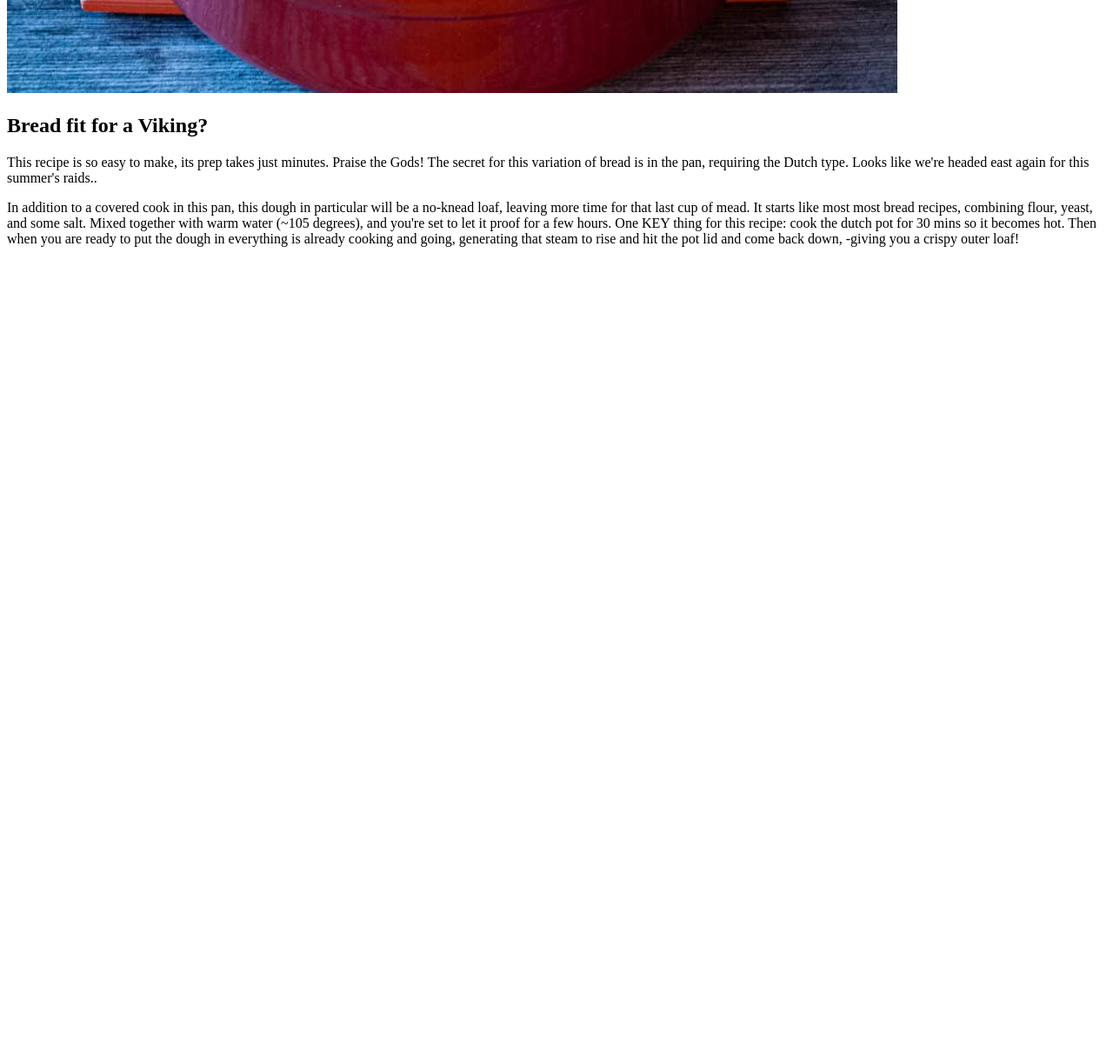
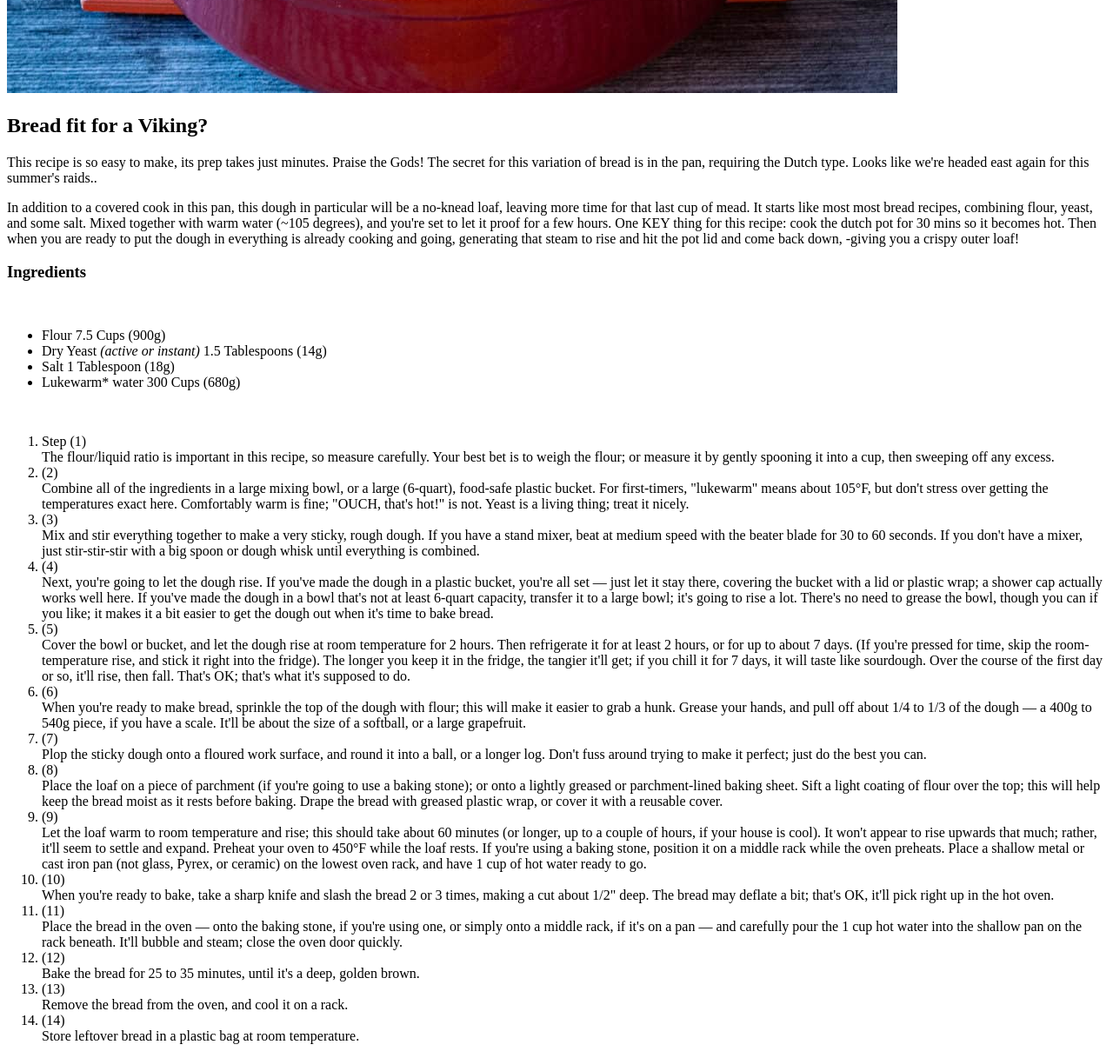
Before and after one commit to Ulfbar/odin-recipes, a plain HTML site: page recipes/dutch-oven-bread.html in a window 1280 px wide. Shown: the part 639-1856 px from the top of the page at 87% size. Before the commit the page ends 939 px from the top, so only its background shows below. Drawn offline with Linux system fonts and the light colour scheme.

Commit message:
create recipe lists for ingredients and steps

```diff
--- a/recipes/dutch-oven-bread.html
+++ b/recipes/dutch-oven-bread.html
@@ -11,6 +11,8 @@
         <p>This recipe is so easy to make, its prep takes just minutes. Praise the Gods! The secret for this variation of bread
            is in the pan, requiring <a href"https://www.ecosia.org/images?q=dutch%20oven%20pots">the Dutch type</a>. Looks like we're headed east again for this summer's raids..
         </p>
+        <!--Fix typo in below paragraph"most most"
+            touch up ending language"-->
         <p>
             In addition to a covered cook in this pan, this dough in particular will be a no-knead loaf, leaving more time for that last cup of mead.
             It starts like most most bread recipes, combining flour, yeast, and some salt. Mixed together with warm water (~105 degrees), and you're set
@@ -18,7 +20,72 @@
             dough in everything is already cooking and going, generating that steam to rise and hit the pot lid and come back down, -giving you a crispy outer loaf!
         </p>
 
-
-
+        <h3>Ingredients</h3>
+        <br>
+        <ul>
+            <li>Flour 7.5 Cups (900g) </li>
+            <li> Dry Yeast <i>(active or instant)</i> 1.5 Tablespoons (14g)</li>
+            <li>Salt 1 Tablespoon (18g)</li>
+            <li>Lukewarm* water 300 Cups (680g)</li>
+        </ul>
+        <br>
+        <ol>
+            <li>Step (1)
+                <br>
+                The flour/liquid ratio is important in this recipe, so measure carefully. Your best bet is to weigh the flour; or measure it by gently spooning it into a cup, then sweeping off any excess.
+            </li>
+            <li>(2)
+                <br>
+                Combine all of the ingredients in a large mixing bowl, or a large (6-quart), food-safe plastic bucket. For first-timers, "lukewarm" means about 105°F, but don't stress over getting the temperatures exact here. Comfortably warm is fine; "OUCH, that's hot!" is not. Yeast is a living thing; treat it nicely.
+            </li>
+            <li>(3)
+                <br>
+                Mix and stir everything together to make a very sticky, rough dough. If you have a stand mixer, beat at medium speed with the beater blade for 30 to 60 seconds. If you don't have a mixer, just stir-stir-stir with a big spoon or dough whisk until everything is combined.
+            </li>
+            <li>(4)
+                <br>
+                Next, you're going to let the dough rise. If you've made the dough in a plastic bucket, you're all set — just let it stay there, covering the bucket with a lid or plastic wrap; a shower cap actually works well here. If you've made the dough in a bowl that's not at least 6-quart capacity, transfer it to a large bowl; it's going to rise a lot. There's no need to grease the bowl, though you can if you like; it makes it a bit easier to get the dough out when it's time to bake bread.
+            </li>
+            <li>(5)
+                <br>
+                Cover the bowl or bucket, and let the dough rise at room temperature for 2 hours. Then refrigerate it for at least 2 hours, or for up to about 7 days. (If you're pressed for time, skip the room-temperature rise, and stick it right into the fridge). The longer you keep it in the fridge, the tangier it'll get; if you chill it for 7 days, it will taste like sourdough. Over the course of the first day or so, it'll rise, then fall. That's OK; that's what it's supposed to do.
+            </li>
+            <li>(6)
+                <br>
+                When you're ready to make bread, sprinkle the top of the dough with flour; this will make it easier to grab a hunk. Grease your hands, and pull off about 1/4 to 1/3 of the dough — a 400g to 540g piece, if you have a scale. It'll be about the size of a softball, or a large grapefruit.
+            </li>
+            <li>(7)
+                <br>
+                Plop the sticky dough onto a floured work surface, and round it into a ball, or a longer log. Don't fuss around trying to make it perfect; just do the best you can.
+            </li>
+            <li>(8)
+                <br>
+                Place the loaf on a piece of parchment (if you're going to use a baking stone); or onto a lightly greased or parchment-lined baking sheet. Sift a light coating of flour over the top; this will help keep the bread moist as it rests before baking. Drape the bread with greased plastic wrap, or cover it with a reusable cover.
+            </li>
+            <li>(9)
+                <br>
+                Let the loaf warm to room temperature and rise; this should take about 60 minutes (or longer, up to a couple of hours, if your house is cool). It won't appear to rise upwards that much; rather, it'll seem to settle and expand. Preheat your oven to 450°F while the loaf rests. If you're using a baking stone, position it on a middle rack while the oven preheats. Place a shallow metal or cast iron pan (not glass, Pyrex, or ceramic) on the lowest oven rack, and have 1 cup of hot water ready to go.
+            </li>
+            <li>(10)
+                <br>
+                When you're ready to bake, take a sharp knife and slash the bread 2 or 3 times, making a cut about 1/2" deep. The bread may deflate a bit; that's OK, it'll pick right up in the hot oven.
+            </li>
+            <li>(11)
+                <br>
+                Place the bread in the oven — onto the baking stone, if you're using one, or simply onto a middle rack, if it's on a pan — and carefully pour the 1 cup hot water into the shallow pan on the rack beneath. It'll bubble and steam; close the oven door quickly.
+            </li>
+            <li>(12)
+                <br>
+                Bake the bread for 25 to 35 minutes, until it's a deep, golden brown.
+            </li>
+            <li>(13)
+                <br>
+                Remove the bread from the oven, and cool it on a rack.
+            </li>
+            <li>(14)
+                <br>
+                Store leftover bread in a plastic bag at room temperature.
+            </li>
+        </ol>
     </body>
 </html>
```
